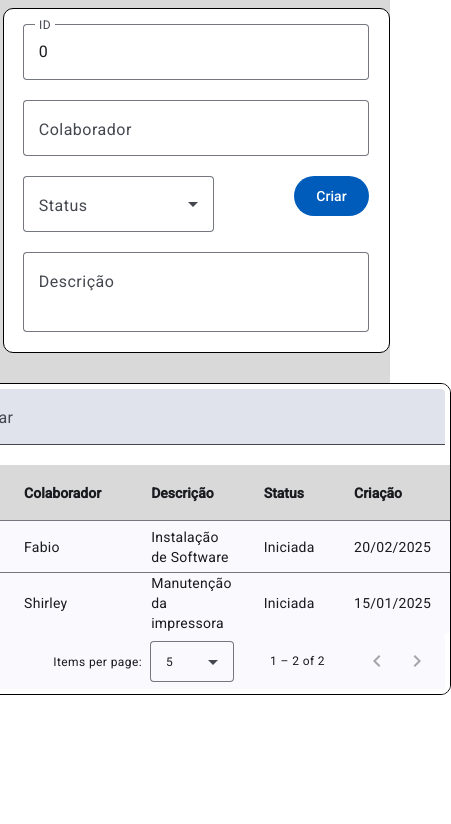
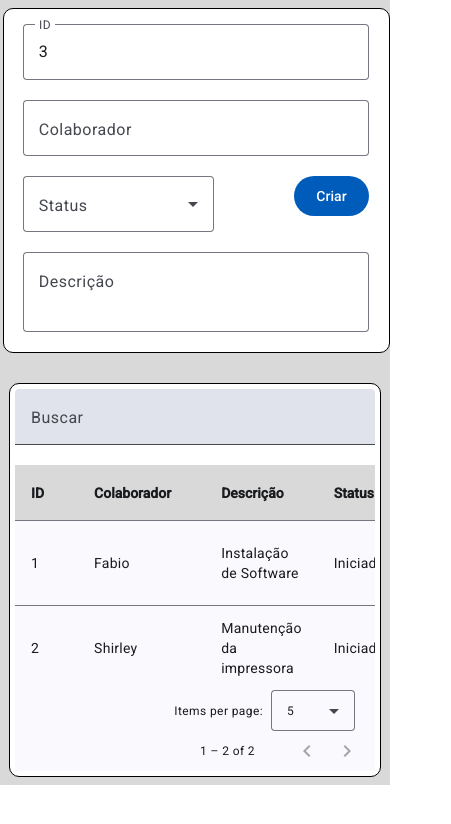
Before and after one commit to Estagiarios-SPTech/Controle-de-OFs-dos-Colaboradores, an Angular app: page / in a window 390 px wide. Shown: the top 824 px of the page, 451 px wide, since content can reach past the window. Built offline with nearby package versions, Linux system fonts and the light colour scheme.

Commit message:
Adição da responsividade na tabela

```diff
--- a/src/app/componentes/cadastrar-of/cadastrar-of.component.html
+++ b/src/app/componentes/cadastrar-of/cadastrar-of.component.html
@@ -1,13 +1,13 @@
-<form [formGroup]="ordemFornecimento" class="example-form">
+<form class="example-form">
     <div id="formParte1">
         <mat-form-field appearance="outline">
           <mat-label>ID</mat-label>
-          <input matInput value="0" readonly>
+          <input [(ngModel)]="id" name="id" matInput value="0" readonly>
         </mat-form-field>
 
         <mat-form-field appearance="outline">
             <mat-label>Colaborador</mat-label>
-            <input formControlName="colaborador" matInput placeholder="Ex. Fabio">
+            <input [(ngModel)]="colaborador" name="colaborador" matInput placeholder="Ex. Fabio">
         </mat-form-field>
     </div>
     <div id="formParte2">
@@ -26,7 +26,7 @@
 
         <mat-form-field appearance="outline">
             <mat-label>Descrição</mat-label>
-            <textarea cols="40" matInput placeholder="Ex. Este serviço trata..."></textarea>
+            <textarea [(ngModel)]="descricao" name="descricao" cols="40" matInput placeholder="Ex. Este serviço trata..."></textarea>
         </mat-form-field>
     </div>
   </form>
--- a/src/app/componentes/cadastrar-of/cadastrar-of.component.ts
+++ b/src/app/componentes/cadastrar-of/cadastrar-of.component.ts
@@ -1,40 +1,20 @@
-import { Component, Input } from '@angular/core';
+import { Component} from '@angular/core';
 
 import {MatButtonModule} from '@angular/material/button';
 import {MatSelectModule} from '@angular/material/select';
 import {MatInputModule} from '@angular/material/input';
 import {MatFormFieldModule} from '@angular/material/form-field';
-import { FormControl, Validators, FormsModule, ReactiveFormsModule, FormGroup } from '@angular/forms';
+import { FormsModule } from '@angular/forms';
 
 @Component({
   selector: 'app-cadastrar-of',
-  imports: [FormsModule, MatFormFieldModule, MatInputModule, MatSelectModule, MatButtonModule, ReactiveFormsModule],
+  imports: [FormsModule, MatFormFieldModule, MatInputModule, MatSelectModule, MatButtonModule],
   templateUrl: './cadastrar-of.component.html',
   styleUrl: './cadastrar-of.component.css'
 })
 export class CadastrarOFComponent {
+  id = 3
+  colaborador = ""
+  descricao = ""
   status = ["Pendente de Cadastramento", "Iniciada", "Validada"]
-  @Input() mostrarBotao: boolean = true
-
-  ordemFornecimento = new FormGroup({
-    colaborador: new FormControl(""),
-    status: new FormControl(""),
-    descricao: new FormControl("")
-  })
-
-  // id = 3;
-  // colaborador = "";
-  // descricao = "";
-  // status = "Pendente de Cadastramento";
-  // dataAtual: Date = new Date();
-
-  // adicionarOf(){
-  //   this.ordemFornecimentos.push({id: this.id,
-  //                                 colaborador: this.colaborador,
-  //                                 descricao: this.descricao,
-  //                                 status: this.status,
-  //                                 criacao: this.dataAtual.toLocaleDateString(),
-  //                                 atualizacao: ""})
-  //     this.id++;
-  // }
 }
--- a/src/app/componentes/consultar-of/consultar-of.component.css
+++ b/src/app/componentes/consultar-of/consultar-of.component.css
@@ -4,8 +4,10 @@
     border-radius: 10px;
     width: 800px;
     padding: 5px;
-    display: flex;
-    flex-direction: column;
+}
+
+mat-form-field{
+    width: 100%;
 }
 
 #colunaHeader{
@@ -13,9 +15,12 @@
     font-weight: bold;
 }
 
-@media(max-width: 820px){
+@media(max-width: 810px){
     #pagina{
-        width: 500px;
-        overflow-x: auto;
+        width: 360px;
+    }
+    .mat-elevation-z8{
+        width: 100%;
+        overflow-x: scroll;
     }
 }
--- a/src/app/componentes/consultar-of/consultar-of.component.html
+++ b/src/app/componentes/consultar-of/consultar-of.component.html
@@ -46,7 +46,9 @@
       <!-- Coluna Ação -->
       <ng-container matColumnDef="acao">
         <th mat-header-cell *matHeaderCellDef mat-sort-header> Ação </th>
-        <td mat-cell *matCellDef="let row"> {{row.acao}} </td>
+        <td mat-cell *matCellDef="let row">
+          <img src="botaoEditar.png" alt=""><img src="botaoDeletar.png" alt="">
+        </td>
       </ng-container>
 
       <tr id="colunaHeader" mat-header-row *matHeaderRowDef="displayedColumns"></tr>
@@ -60,5 +62,4 @@
 
     <mat-paginator [pageSizeOptions]="[5, 10]" aria-label="Select page of users"></mat-paginator>
   </div>
-
 </div>
--- a/src/app/componentes/consultar-of/consultar-of.component.ts
+++ b/src/app/componentes/consultar-of/consultar-of.component.ts
@@ -4,7 +4,6 @@ import {MatSort, MatSortModule} from '@angular/material/sort';
 import {MatTableDataSource, MatTableModule} from '@angular/material/table';
 import {MatInputModule} from '@angular/material/input';
 import {MatFormFieldModule} from '@angular/material/form-field';
-import { CadastrarOFComponent } from '../cadastrar-of/cadastrar-of.component';
 
 interface ordemFornecimento {
   id: string;
@@ -18,7 +17,7 @@ interface ordemFornecimento {
   selector: 'app-consultar-of',
   styleUrl: 'consultar-of.component.css',
   templateUrl: 'consultar-of.component.html',
-  imports: [CadastrarOFComponent, MatFormFieldModule, MatInputModule, MatTableModule, MatSortModule, MatPaginatorModule],
+  imports: [MatFormFieldModule, MatInputModule, MatTableModule, MatSortModule, MatPaginatorModule],
 })
 export class ConsultarOFComponent implements AfterViewInit {
   ordemFornecimentos = [
@@ -38,6 +37,7 @@ export class ConsultarOFComponent implements AfterViewInit {
       criacao: '15/01/2025',
       atualizacao: '23/02/2025'
     },
+
   ]
   displayedColumns: string[] = ['id', 'colaborador', 'descricao', 'status', 'criacao', 'atualizacao', 'acao'];
   dataSource: MatTableDataSource<ordemFornecimento>;
--- a/src/app/paginas/ordem-fornecimento/ordem-fornecimento.component.css
+++ b/src/app/paginas/ordem-fornecimento/ordem-fornecimento.component.css
@@ -4,5 +4,12 @@ div{
     flex-direction: column;
     align-items: center;
     gap: 30px;
-    padding-top: 2%;
 }
+
+app-cadastrar-of{
+    margin-top: 2%;
+}
+
+app-consultar-of{
+    margin-bottom: 2%;
+}
```
